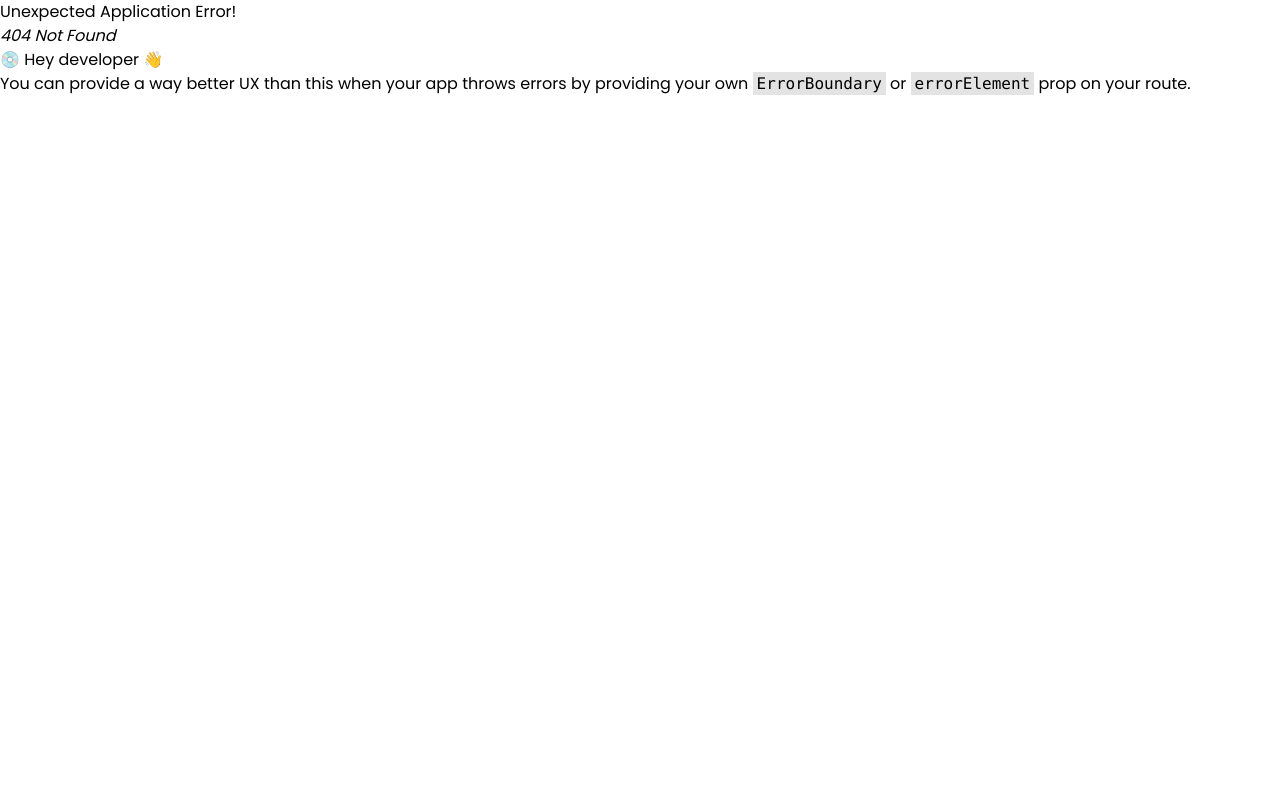
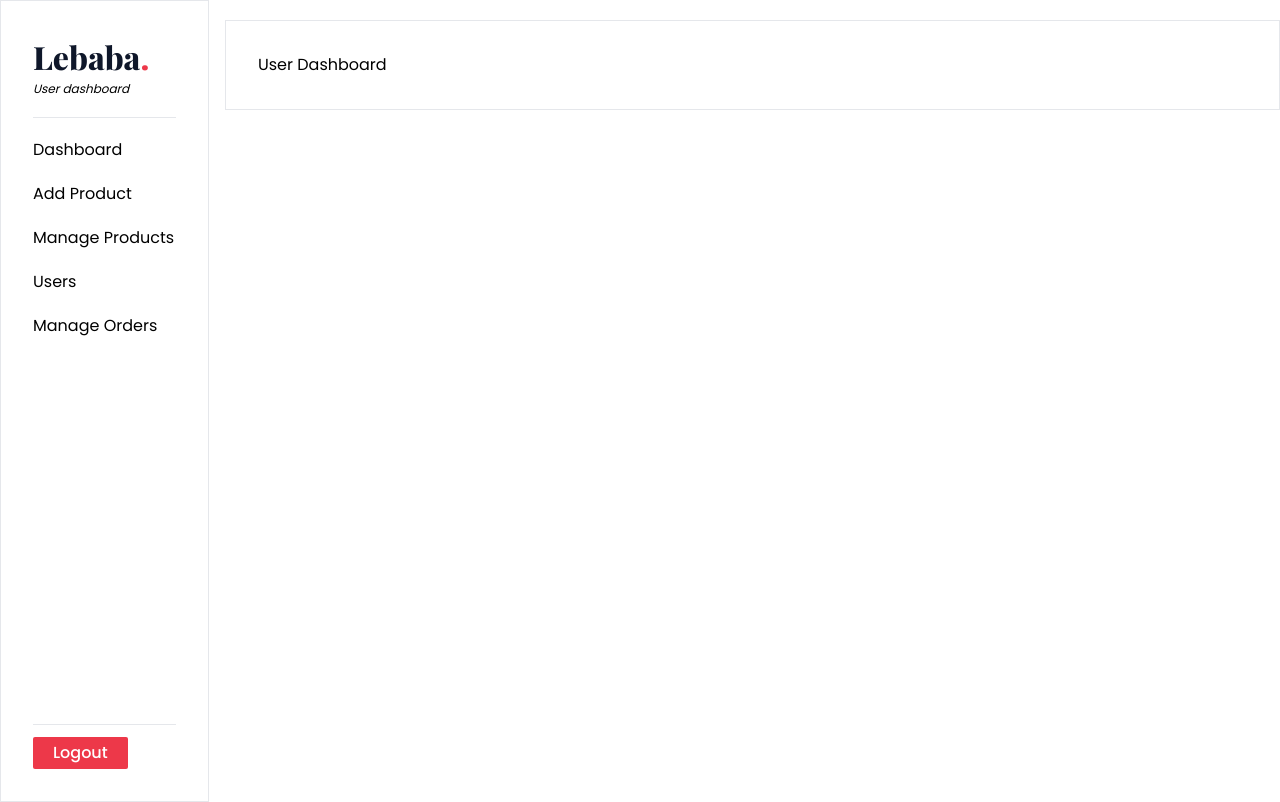
Before and after one commit to smartdriver321/lebaba-ecommerce, a React (Vite) app in the folder frontend/: page /dashboard in a window 1280 px wide. Before the commit this address had no page. Built offline with nearby package versions, Linux system fonts and the light colour scheme; sample sign-in values are in the browser's storage.

Commit message:
Create dashboard route for DashboardLayout

```diff
--- /dev/null
+++ b/frontend/src/pages/dashboard/admin-dashboard.jsx
@@ -0,0 +1,67 @@
+import { useDispatch } from 'react-redux'
+import { Link, NavLink, useNavigate } from 'react-router-dom'
+
+import { logout } from '../../redux/features/auth/authSlice'
+import { useLogoutUserMutation } from '../../redux/features/auth/authApi'
+
+const navItems = [
+	{ path: '/dashboard/admin', label: 'Dashboard' },
+	{ path: '/dashboard/add-product', label: 'Add Product' },
+	{ path: '/dashboard/manage-products', label: 'Manage Products' },
+	{ path: '/dashboard/users', label: 'Users' },
+	{ path: '/dashboard/manage-orders', label: 'Manage Orders' },
+]
+export default function AdminDashboard() {
+	const navigate = useNavigate()
+	const dispatch = useDispatch()
+	const [logoutUser] = useLogoutUserMutation()
+
+	const handleLogout = async () => {
+		try {
+			await logoutUser().unwrap()
+			dispatch(logout())
+			navigate('/')
+		} catch (error) {
+			console.error('Failed to log out', error)
+		}
+	}
+
+	return (
+		<div className='space-y-5 bg-white p-8 md:h-screen flex flex-col justify-between'>
+			<div>
+				<div className='nav__logo'>
+					<Link to='/'>
+						Lebaba<span>.</span>
+					</Link>
+					<p className='text-xs italic'>User dashboard</p>
+				</div>
+				<hr className='mt-5' />
+				<ul className='space-y-5 pt-5'>
+					{navItems.map((item) => (
+						<li key={item.path}>
+							<NavLink
+								className={({ isActive }) =>
+									isActive ? 'text-blue-600 font-bold' : 'text-black'
+								}
+								end
+								to={item.path}
+							>
+								{item.label}
+							</NavLink>
+						</li>
+					))}
+				</ul>
+			</div>
+
+			<div className='mb-3'>
+				<hr className='mb-3' />
+				<button
+					onClick={handleLogout}
+					className='text-white bg-primary font-medium px-5 py-1 rounded-sm'
+				>
+					Logout
+				</button>
+			</div>
+		</div>
+	)
+}
--- /dev/null
+++ b/frontend/src/pages/dashboard/dashboard-layout.jsx
@@ -0,0 +1,36 @@
+import { useSelector } from 'react-redux'
+import { Navigate, Outlet } from 'react-router-dom'
+
+import AdminDashboard from './admin-dashboard'
+import UserDashboard from './user-dashboard'
+
+export default function DashboardLayout() {
+	const { user } = useSelector((state) => state.auth)
+
+	if (!user) {
+		return <Navigate to='/login' replace />
+	}
+
+	const renderDashboard = () => {
+		switch (user?.role) {
+			case 'admin':
+				return <AdminDashboard />
+			case 'user':
+				return <UserDashboard />
+
+			default:
+				return <Navigate to='/login' replace />
+		}
+	}
+
+	return (
+		<div className='container mx-auto flex flex-col md:flex-row gap-4 items-start justify-start'>
+			<header className='lg:w-1/5 sm:w-2/5 w-full border'>
+				{renderDashboard()}
+			</header>
+			<main className='p-8 bg-white w-full border mt-5'>
+				<Outlet />
+			</main>
+		</div>
+	)
+}
--- /dev/null
+++ b/frontend/src/pages/dashboard/user-dashboard.jsx
@@ -0,0 +1,67 @@
+import { useDispatch } from 'react-redux'
+import { Link, NavLink, useNavigate } from 'react-router-dom'
+
+import { logout } from '../../redux/features/auth/authSlice'
+import { useLogoutUserMutation } from '../../redux/features/auth/authApi'
+
+const navItems = [
+	{ path: '/dashboard', label: 'Dashboard' },
+	{ path: '/dashboard/orders', label: 'Order' },
+	{ path: '/dashboard/payments', label: 'Payments' },
+	{ path: '/dashboard/profile', label: 'Profile' },
+	{ path: '/dashboard/reviews', label: 'Reviews' },
+]
+
+export default function UserDashboard() {
+	const [logoutUser] = useLogoutUserMutation()
+	const dispatch = useDispatch()
+	const navigate = useNavigate()
+
+	const handleLogout = async () => {
+		try {
+			await logoutUser().unwrap()
+			dispatch(logout())
+			navigate('/')
+		} catch (error) {
+			console.error('Failed to log out', error)
+		}
+	}
+	return (
+		<div className='space-y-5 bg-white p-8 md:h-screen flex flex-col justify-between'>
+			<div>
+				<div className='nav__logo'>
+					<Link to='/'>
+						Lebaba<span>.</span>
+					</Link>
+					<p className='text-xs italic'>User dashboard</p>
+				</div>
+				<hr className='mt-5' />
+				<ul className='space-y-5 pt-5'>
+					{navItems.map((item) => (
+						<li key={item.path}>
+							<NavLink
+								className={({ isActive }) =>
+									isActive ? 'text-blue-600 font-bold' : 'text-black'
+								}
+								end
+								to={item.path}
+							>
+								{item.label}
+							</NavLink>
+						</li>
+					))}
+				</ul>
+			</div>
+
+			<div className='mb-3'>
+				<hr className='mb-3' />
+				<button
+					onClick={handleLogout}
+					className='text-white bg-primary font-medium px-5 py-1 rounded-sm'
+				>
+					Logout
+				</button>
+			</div>
+		</div>
+	)
+}
```
Also changed, not shown: frontend/src/routers/router.jsx (+19 -8 lines).
